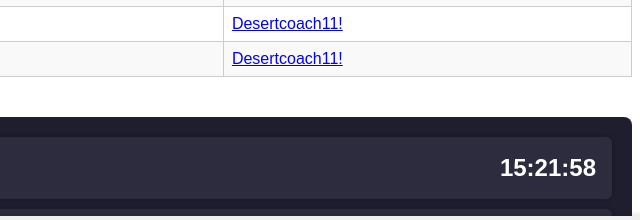
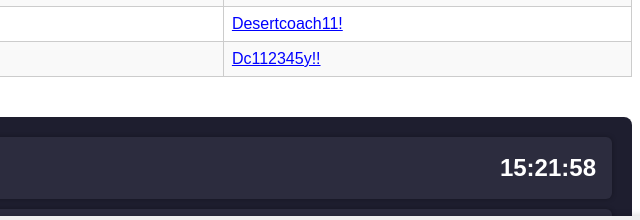
Before and after one commit to JohannBarajas/CIUDADES_HORA, a plain HTML site: page index.html in a window 1280 px wide. Shown: the part 508-728 px from the top of the page, 628-1268 px from the left. Drawn offline with Linux system fonts and the light colour scheme.

Commit message:
Update index.html
faltaba actualiza la contraseña jeje

```diff
--- a/index.html
+++ b/index.html
@@ -134,7 +134,7 @@
     <tr><td><a onclick="copiarYRedirigir('Desertcoach1234')">CMH ups</a></td><td>Desertcoach1234</td><td><a onclick="copiarTexto('Desertcoach1!')">Desertcoach1!</a></td></tr>
     <tr><td><a onclick="copiarYRedirigir('DesertCoachASA')">Fort Lauderdale</a></td><td>DesertCoachASA</td><td><a onclick="copiarTexto('Desertcoach12345Y!')">Desertcoach12345Y!</a></td></tr>
     <tr><td><a onclick="copiarYRedirigir('johnb')">Jacksonville</a></td><td>johnb</td><td><a onclick="copiarTexto('Desertcoach11!')">Desertcoach11!</a></td></tr>
-    <tr><td><a onclick="copiarYRedirigir('deldaye123')">New York Frontier (EWR)</a></td><td>Dc112345y!!</td><td><a onclick="copiarTexto('Dc112345y!!')">Desertcoach11!</a></td></tr>
+    <tr><td><a onclick="copiarYRedirigir('deldaye123')">New York Frontier (EWR)</a></td><td>Dc112345y!!</td><td><a onclick="copiarTexto('Dc112345y!!')">Dc112345y!!</a></td></tr>
   </table>
 
  <div class="clock-container" id="city-clocks">
```
